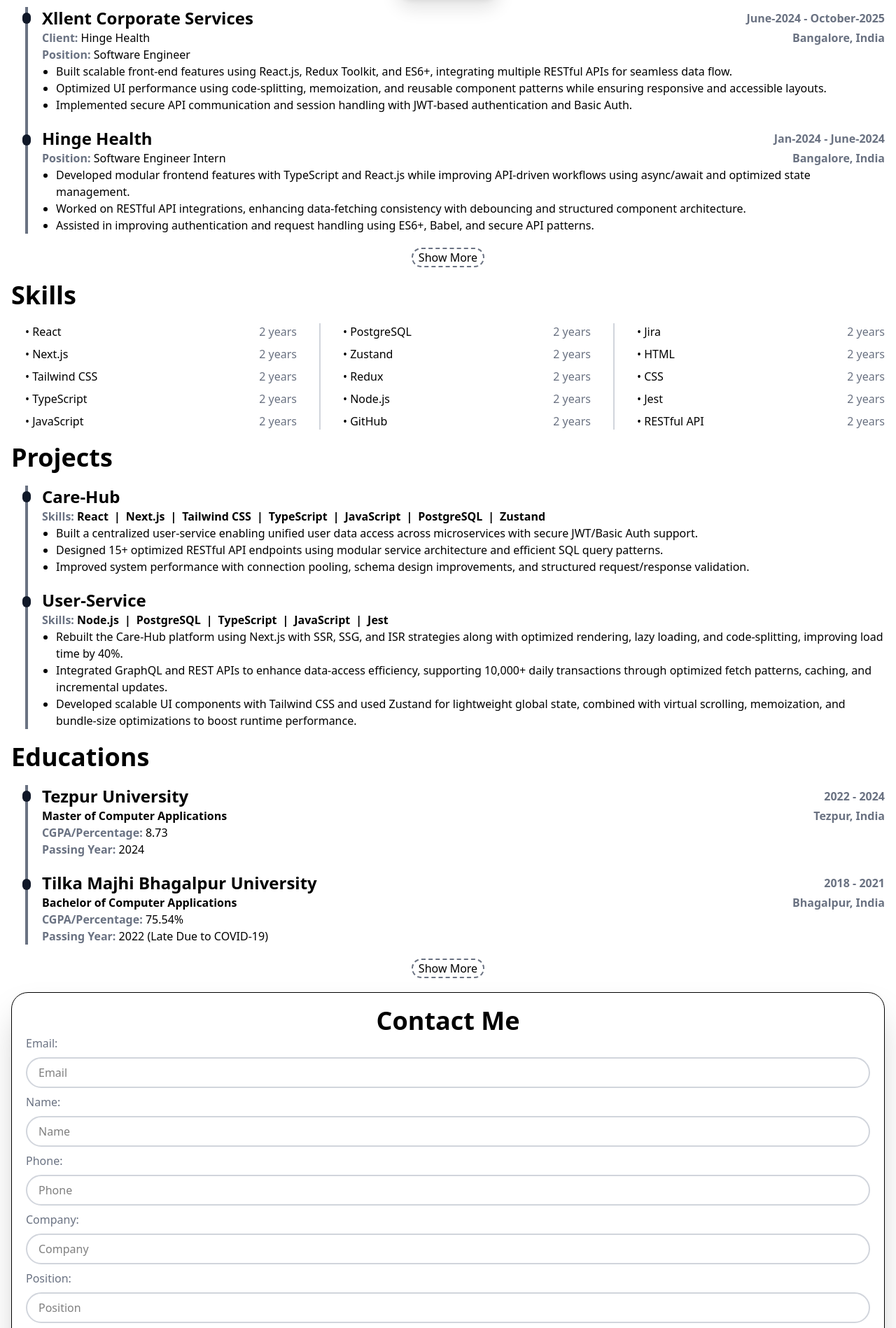
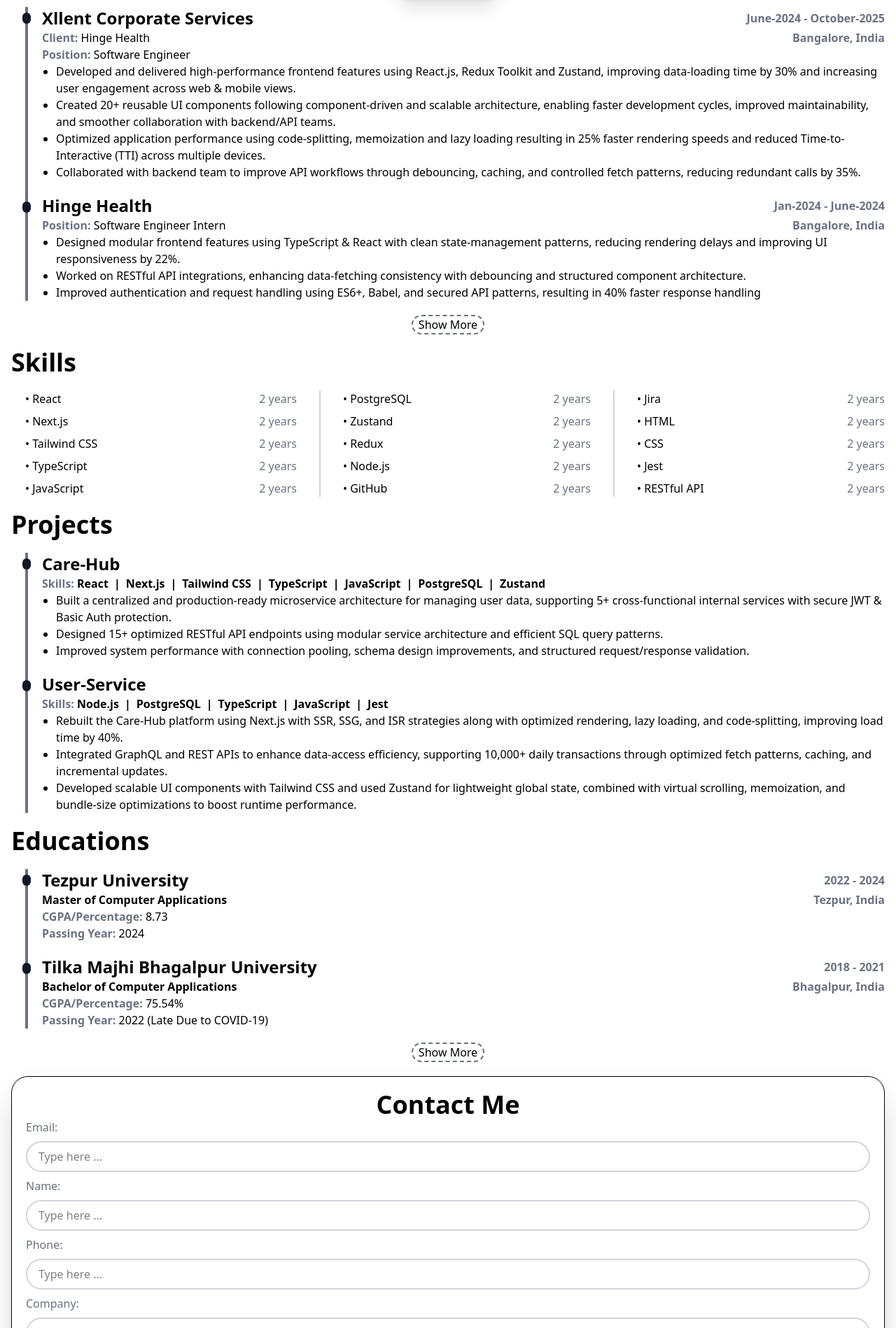
Before and after one commit to Pk-aman/Aman-Kumar, a Next.js app: page / in a window 1280 px wide. Shown: the part 762-2660 px from the top of the page at 70% size. Built offline with nearby package versions, Linux system fonts and the light colour scheme.

Commit message:
update details

```diff
--- a/app/components/homeComponents/contactForm.tsx
+++ b/app/components/homeComponents/contactForm.tsx
@@ -32,12 +32,12 @@
       method: "POST",
       body: JSON.stringify(formData),
     })
-      .then((res) => {
+      .then(() => {
         toast.success("Email sent successfully");
         resetForm();
       })
       .catch((err) => {
-        toast.error("Email not sent");
+        toast.error("Email not sent: ", err);
       })
       .finally(() => {
         setLoading(false);
@@ -68,7 +68,7 @@
               </label>
               <input
                 type="email"
-                placeholder="Email"
+                placeholder="Type here ..."
                 name="email"
                 value={formData.email}
                 onChange={handleChange}
@@ -81,7 +81,7 @@
                 id="name"
                 name="name"
                 type="text"
-                placeholder="Name"
+                placeholder="Type here ..."
                 value={formData.name}
                 onChange={handleChange}
                 className="border-2 border-gray-300 rounded-full px-4 py-2"
@@ -94,7 +94,7 @@
                 id="phone"
                 name="phone"
                 type="text"
-                placeholder="Phone"
+                placeholder="Type here ..."
                 value={formData.phone}
                 onChange={handleChange}
                 className="border-2 border-gray-300 rounded-full px-4 py-2"
@@ -107,7 +107,7 @@
                 id="company"
                 name="company"
                 type="text"
-                placeholder="Company"
+                placeholder="Type here ..."
                 value={formData.company}
                 onChange={handleChange}
                 className="border-2 border-gray-300 rounded-full px-4 py-2"
@@ -120,7 +120,7 @@
                 id="position"
                 name="position"
                 type="text"
-                placeholder="Position"
+                placeholder="Type here ..."
                 value={formData.position}
                 onChange={handleChange}
                 className="border-2 border-gray-300 rounded-full px-4 py-2"
--- a/app/data/data.ts
+++ b/app/data/data.ts
@@ -1,10 +1,7 @@
-import Experience from "../components/homeComponents/experience";
-
 export const overviewData = {
   name: "AMAN KUMAR",
   title: "SOFTWARE ENGINEER",
-  description:
-    `Frontend Developer with hands-on experience in building scalable, high-performance web applications using Re-
+  description: `Frontend Developer with hands-on experience in building scalable, high-performance web applications using Re-
 act.js, Next.js, JavaScript (ES6+), TypeScript, Tailwind CSS, Redux, Zustand, and RESTful APIs.
 Strong focus on clean architecture, component-driven development, API integrations, and performance optimization.`,
 };
@@ -26,9 +23,10 @@
       "Zustand",
     ],
     descriptions: [
-      "Built scalable front‑end features using React.js, Redux Toolkit, and ES6+, integrating multiple RESTful APIs for seamless data flow.",
-      "Optimized UI performance using code‑splitting, memoization, and reusable component patterns while ensuring responsive and accessible layouts.",
-      "Implemented secure API communication and session handling with JWT‑based authentication and Basic Auth."
+      "Developed and delivered high-performance frontend features using React.js, Redux Toolkit and Zustand, improving data-loading time by 30% and increasing user engagement across web & mobile views.",
+      "Created 20+ reusable UI components following component-driven and scalable architecture, enabling faster development cycles, improved maintainability, and smoother collaboration with backend/API teams.",
+      "Optimized application performance using code-splitting, memoization and lazy loading resulting in 25% faster rendering speeds and reduced Time-to-Interactive (TTI) across multiple devices.",
+      "Collaborated with backend team to improve API workflows through debouncing, caching, and controlled fetch patterns, reducing redundant calls by 35%.",
     ],
   },
   {
@@ -40,9 +38,9 @@
     location: "Bangalore, India",
     skills: ["TypeScript", "JavaScript", "Cypress", "Jest", "React"],
     descriptions: [
-      "Developed modular frontend features with TypeScript and React.js while improving API-driven workflows using async/await and optimized state management.",
+      "Designed modular frontend features using TypeScript & React with clean state-management patterns, reducing rendering delays and improving UI responsiveness by 22%.",
       "Worked on RESTful API integrations, enhancing data-fetching consistency with debouncing and structured component architecture.",
-      "Assisted in improving authentication and request handling using ES6+, Babel, and secure API patterns."
+      "Improved authentication and request handling using ES6+, Babel, and secured API patterns, resulting in 40% faster response handling",
     ],
   },
   {
@@ -73,9 +71,9 @@
       "Zustand",
     ],
     descriptions: [
-      "Built a centralized user-service enabling unified user data access across microservices with secure JWT/Basic Auth support.",
+      "Built a centralized and production-ready microservice architecture for managing user data, supporting 5+ cross-functional internal services with secure JWT & Basic Auth protection.",
       "Designed 15+ optimized RESTful API endpoints using modular service architecture and efficient SQL query patterns.",
-      "Improved system performance with connection pooling, schema design improvements, and structured request/response validation."
+      "Improved system performance with connection pooling, schema design improvements, and structured request/response validation.",
     ],
   },
   {
@@ -84,7 +82,7 @@
     descriptions: [
       "Rebuilt the Care-Hub platform using Next.js with SSR, SSG, and ISR strategies along with optimized rendering, lazy loading, and code-splitting, improving load time by 40%.",
       "Integrated GraphQL and REST APIs to enhance data-access efficiency, supporting 10,000+ daily transactions through optimized fetch patterns, caching, and incremental updates.",
-      "Developed scalable UI components with Tailwind CSS and used Zustand for lightweight global state, combined with virtual scrolling, memoization, and bundle-size optimizations to boost runtime performance."
+      "Developed scalable UI components with Tailwind CSS and used Zustand for lightweight global state, combined with virtual scrolling, memoization, and bundle-size optimizations to boost runtime performance.",
     ],
   },
 ];
@@ -165,7 +163,6 @@
     experience: "2 years",
     proficiency: "Expert",
   },
-
 ];
 
 export const educationsData = [
@@ -215,5 +212,9 @@
   "BlogWebsite",
   "Pagination-And-Virtual-Scrolling",
   "ZustandTodo",
-  "Currency-Convertor"
+  "Currency-Convertor",
+  "Tasks-Management-Application-Frontend",
+  "Tasks-Management-Application-Backend",
+  "AI-Test",
+  "Perfume-Website",
 ];
```
Also changed, not shown: 1 other file (tests, documents, lock files or other folders).
